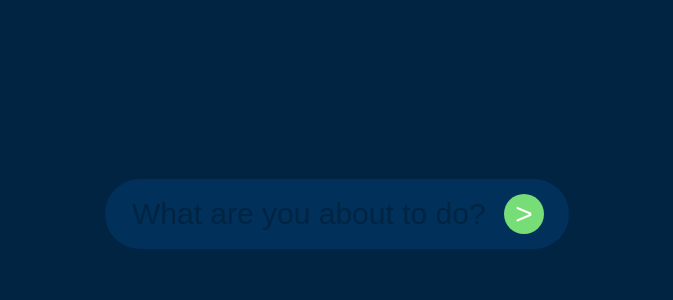
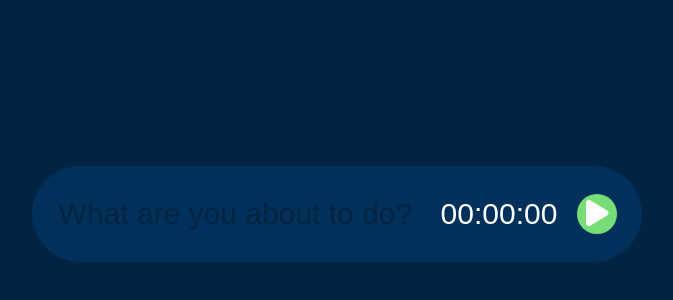
Before and after one commit to renderGUI/task-logger, a React (Create React App) app: page / in a window 1280 px wide. Shown: the part 186-486 px from the top of the page, without its empty margins (303-976 px from the left). Built offline with nearby package versions, Linux system fonts and the light colour scheme.

Commit message:
Add stopwatch component

```diff
--- a/package.json
+++ b/package.json
@@ -3,6 +3,9 @@
   "version": "0.1.0",
   "private": true,
   "dependencies": {
+    "@fortawesome/fontawesome-svg-core": "^6.1.1",
+    "@fortawesome/free-solid-svg-icons": "^6.1.1",
+    "@fortawesome/react-fontawesome": "^0.1.18",
     "@testing-library/jest-dom": "^5.16.4",
     "@testing-library/react": "^13.2.0",
     "@testing-library/user-event": "^13.5.0",
--- a/src/components/NewTask.js
+++ b/src/components/NewTask.js
@@ -1,12 +1,22 @@
 import classes from "./NewTask.module.css";
+import { FontAwesomeIcon } from "@fortawesome/react-fontawesome";
+import { faPlay } from "@fortawesome/free-solid-svg-icons";
+import Stopwatch from "./Stopwatch";
 
 const NewTask = () => {
-    return (
-        <div className={classes.container}>
-            <input className={classes.input} placeholder='What are you about to do?'></input>
-            <button className={classes.btn}>></button>
-        </div>
-    )
-}
+  return (
+    <div className={classes.container}>
+      <input
+        className={classes.input}
+        type='text'
+        placeholder="What are you about to do?"
+      ></input>
+      <Stopwatch />
+      <button className={classes.btn}>
+        <FontAwesomeIcon icon={faPlay} />
+      </button>
+    </div>
+  );
+};
 
 export default NewTask;
--- a/src/components/NewTask.module.css
+++ b/src/components/NewTask.module.css
@@ -3,19 +3,19 @@
   flex-direction: row;
   align-items: center;
   justify-content: space-around;
-  padding: 15px 25px 15px 25px;
-  column-gap: 10px;
-  border-radius: 40px;
+  padding: 1px 25px 1px 25px;
+  border-radius: 50px;
   background-color: #01315A;
 }
 
 .input,
 .btn {
   border: none;
+  font-size: 1.875rem;
 }
 
 .input {
-  width: 160px;
+  width: 360px;
   background-color: #01315A;
   color: #ffffff;
 }
@@ -44,15 +44,3 @@
     cursor: pointer;
     background-color: #5fcf5f;
 }
-
-@media screen and (min-width: 1000px) {
-  .input,
-  .btn {
-    border: none;
-    font-size: 1.875rem;
-  }
-
-  .input {
-    width: 360px;
-  }
-}
--- /dev/null
+++ b/src/components/Stopwatch.js
@@ -0,0 +1,11 @@
+import classes from "./Stopwatch.module.css";
+
+const Stopwatch = () => {
+  return (
+    <>
+      <p className={classes.time}>00:00:00</p>
+    </>
+  );
+};
+
+export default Stopwatch;
--- /dev/null
+++ b/src/components/Stopwatch.module.css
@@ -0,0 +1,6 @@
+.time {
+    color: #ffffff;
+    font-size: 1.875rem;
+    margin-left: 20px;
+    margin-right: 20px;
+}
--- a/src/index.css
+++ b/src/index.css
@@ -1,3 +1,7 @@
+* {
+  /* outline: 1px solid red; */
+}
+
 :root {
   --background-light: #012443;
   --background-dark: #242424;
```
Also changed, not shown: 1 other file (tests, documents, lock files or other folders).
